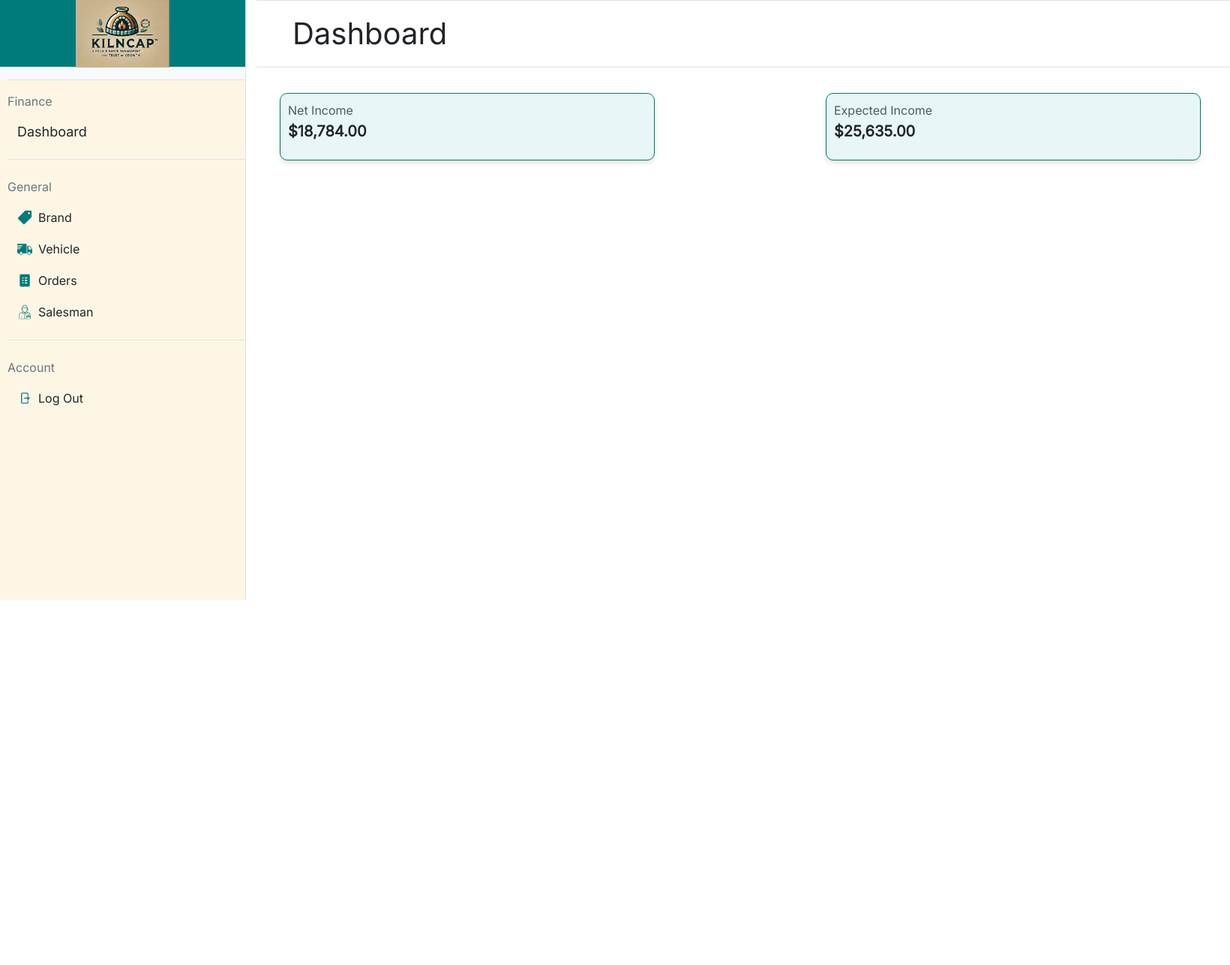
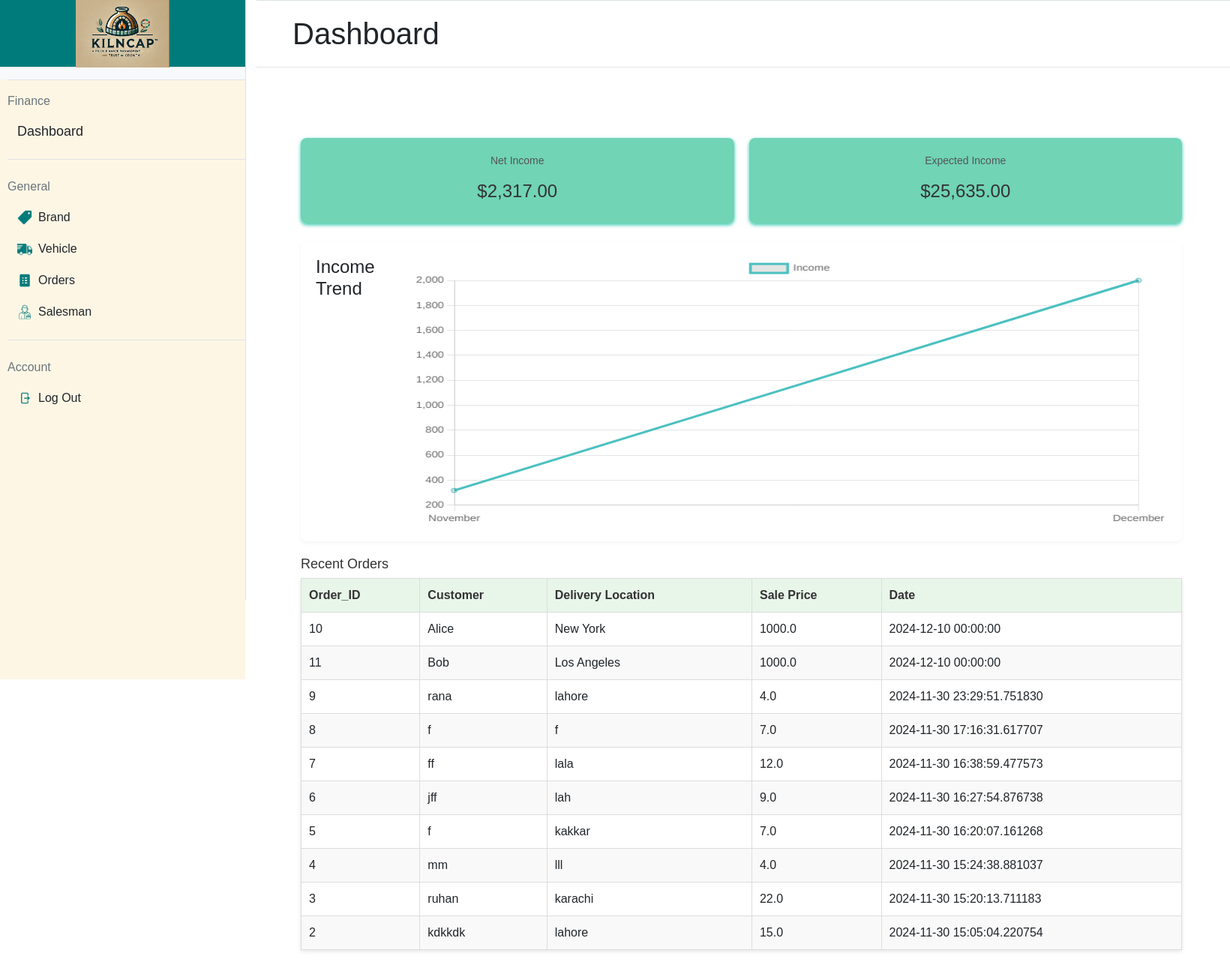
Before and after one commit to jazilarfin/SDA-Project-Final, a Flask app: page /dashboard in a window 1640 px wide. Shown: the whole page at 75% size. Before the commit the page ends 800 px from the top, so only its background shows below. Run offline with Flask 3, Linux system fonts and the light colour scheme.

Commit message:
graph added pages ratio adjust negative check

```diff
--- a/app.py
+++ b/app.py
@@ -1,6 +1,8 @@
 from flask import Flask, render_template, request, redirect, url_for, flash
 from flask_sqlalchemy import SQLAlchemy
 from datetime import datetime
+from sqlalchemy.sql import extract
+from sqlalchemy import func
 import os
 
 app = Flask(__name__)
@@ -194,7 +196,25 @@
 
 @app.route('/dashboard')
 def dashboard():
-    return render_template('dashboard.html')
+
+   recent_orders = Order.query.order_by(Order.order_date.desc()).limit(10).all()
+   net_income = db.session.query(func.sum(Order.total_amount)).scalar() or 0
+   sales = db.session.query(
+        extract('month', Order.order_date).label('month'),
+        db.func.sum(Order.total_amount).label('total_sales')
+    ).group_by(
+        extract('month', Order.order_date)
+    ).order_by('month').all()
+
+
+   import calendar
+
+   labels = [calendar.month_name[int(row[0])] for row in sales]
+
+   values = [row[1] for row in sales]  # Total sales
+   return render_template("dashboard.html",net_income=net_income,recent_orders=recent_orders, labels=labels, values=values)
+    #return render_template('dashboard.html')
+
 
 
 
--- a/static/dashboard.css
+++ b/static/dashboard.css
@@ -1,18 +1,104 @@
-.container {
-  margin-top: -20px; /* Moves the elements upward */
+/* Ensure all elements use border-box sizing */
+* {
+  margin: 0;
+  padding: 0;
+  box-sizing: border-box;
 }
 
-.custom-card {
-  width: 500px; /* Increased width */
-  height: 90px; /* Reduced height */
-  background-color: #e8f6f8;
-  border: 1px solid #00796b;
-  border-radius: 10px;
-  box-shadow: 0 4px 6px rgba(0, 0, 0, 0.1);
-  display: flex; /* Ensures content aligns properly */
-  align-items: left; /* Centers content vertically */
+body {
+  font-family: Arial, sans-serif;
+  overflow-x: hidden; /* Prevent horizontal scrolling */
+  padding: auto;
+  flex-direction: column;
 }
 
-.card-body {
-  padding: 10px; /* Adjusted padding for smaller height */
+/* Main Dashboard Styling */
+.dashboard {
+  padding: 20px;
+  margin-left: 20px; /* Adjust for sidebar */
+  margin-right: 20px;
+  background-color: #ffffff;
+  min-height: 100vh;
 }
+
+/* Header */
+.header h1 {
+  font-size: 24px;
+  color: #333;
+}
+
+/* Stats Section */
+.stats {
+  display: flex;
+  gap: 20px;
+  margin: 20px 0;
+}
+
+.stat-box {
+  flex: 1;
+  padding: 20px;
+  background: #21bd8ca4;
+  border-radius: 8px;
+  text-align: center;
+  box-shadow: 0 2px 5px rgba(2, 186, 159, 0.811);
+}
+
+.stat-box p {
+  font-size: 14px;
+  color: #555;
+}
+
+.stat-box h2 {
+  font-size: 24px;
+  color: #333;
+}
+
+/* Chart Section */
+.container {
+  margin: 20px 0;
+  background: #fff;
+  padding: 20px;
+  border-radius: 8px;
+  box-shadow: 0 2px 5px rgba(160, 155, 155, 0.1);
+}
+
+canvas {
+  width: 100% !important; /* Ensure the canvas fits within its container */
+  height: auto !important;
+}
+
+/* Recent Orders Section */
+.recent-orders {
+  margin-top: 20px;
+}
+
+.recent-orders h2 {
+  font-size: 18px;
+  color: #333;
+}
+
+.recent-orders table {
+  width: 100%;
+  border-collapse: collapse;
+  background: #fff;
+  box-shadow: 0 2px 5px rgba(0, 0, 0, 0.1);
+}
+
+.recent-orders table thead {
+  background: #e8f5e9;
+}
+
+.recent-orders table th,
+.recent-orders table td {
+  padding: 10px;
+  text-align: left;
+  border: 1px solid #ddd;
+}
+
+.recent-orders table th {
+  color: #333;
+}
+
+.recent-orders table tbody tr:nth-child(even) {
+  background: #f9f9f9;
+}
--- a/templates/dashboard.html
+++ b/templates/dashboard.html
@@ -8,23 +8,73 @@
 {% block mainheading %}
 Dashboard
 {% endblock %}
+
 {% block maincontent %}
-<div class="container  d-flex justify-content-between">
-    <!-- Net Income -->
-    <div class="card custom-card">
-        <div class="card-body">
-            <p class="text-muted mb-1">Net Income</p>
-            <h5 class="fw-bold">$18,784.00</h5>
-        </div>
+<div class="dashboard">
+  <div class="header">
+    <h1></h1>
+  </div>
+  <div class="stats">
+    <div class="stat-box">
+      <p>Net Income</p>
+      <h2>${{ "{:,.2f}".format(net_income) }}</h2>
     </div>
+    <div class="stat-box">
+      <p>Expected Income</p>
+      <h2>$25,635.00</h2>
+    </div>
+  </div>
+  <div class="container mt-4">
+    <h4>Income Trend</h4>
+    <canvas id="lineChart" width="900" height="400"></canvas>
+</div>
 
-    <!-- Expected Income -->
-    <div class="card custom-card">
-        <div class="card-body">
-            <p class="text-muted mb-1">Expected Income</p>
-            <h5 class="fw-bold">$25,635.00</h5>
-        </div>
-    </div>
+<script src="https://cdn.jsdelivr.net/npm/chart.js"></script>
+<script>
+    var ctx = document.getElementById("lineChart").getContext("2d");
+    var LineChart = new Chart(ctx, {
+        type: "line",
+        data: {
+            labels: {{ labels | tojson }},
+            datasets: [{
+                label: "Income",
+                data: {{ values | tojson }},
+                fill: false,
+                borderColor: "rgb(75, 192, 192)",
+                tension: 0.1
+            }]
+        },
+        options: {
+            responsive: true
+        }
+    });
+</script>
+<div class="recent-orders">
+    <h2>Recent Orders</h2>
+    <table>
+        <thead>
+            <tr>
+                <th>Order_ID</th>
+                <th>Customer</th>
+                <th>Delivery Location</th>
+                <th>Sale Price</th>
+                <th>Date</th>
+            </tr>
+        </thead>
+        <tbody>
+            {% for order in recent_orders %}
+            <tr>
+                <td>{{ order.id }}</td>
+                <td>{{ order.customer_name }}</td>
+                <td>{{ order.customer_address }}</td>
+                <td>{{ order.total_amount }}</td>
+                <td>{{ order.order_date}}</td>
+            </tr>
+            {% endfor %}
+        </tbody>
+    </table>
+</div>
+
 </div>
 
 {% endblock %}
--- a/templates/order_details.html
+++ b/templates/order_details.html
@@ -12,7 +12,7 @@
 {% block maincontent %}
 
 <nav class="navbar navbar-expand-lg"
-    style="background-color: #007b7b; border-radius: 10px; padding: 5px 15px; height: 45px; width: 100%;">
+    style="background-color: #007b7b; border-radius: 10px; padding: 5px 15px; height: 45px; width: 80%;">
     <div class="container-fluid d-flex align-items-center">
         <div class="collapse navbar-collapse" id="navbarNav">
             <ul class="navbar-nav d-flex align-items-center">
@@ -41,7 +41,7 @@
 
 
 
-<div class="d-flex flex-column gap-4" style="padding-top: 10px;">
+<div class="d-flex flex-column gap-4" style="padding-top: 10px ; width:80%">
     <!-- Customer Details Section -->
     <div class="card mb-4" >
         <div class="card-header text-white" style="background-color: #007B7B;">
@@ -149,7 +149,7 @@
         </div>
     </div>
 </div>
-<div class="text-center" style=" padding-bottom: 50px;  ">
+<div class="text-center" style=" padding-bottom: 50px; padding-right: 30%;  ">
     <!-- <button type="button" class="btn btn-danger" style="width: 200px;">Edit</button> -->
     <a href="{{ url_for('edit_order', order_id=order.id) }}" class="btn btn-warning">Edit Order</a>
 
--- a/templates/orders.html
+++ b/templates/orders.html
@@ -37,7 +37,7 @@
                         Filter
                     </button>
                 </td>
-                <td style="padding-left: 380px;padding-top:15px">
+                <td style="padding-left: 310px;padding-top:15px">
                     <button class="styled-button" name="button" value="add_order">
                         <img src="/static/icons/add-icon.png" alt="Icon" class="button-icon">
                         <div style="color:#007B7B">Add Order</div>
```
Also changed, not shown: templates/add_order.html (+7 -7 lines), templates/edit_order.html (+7 -7 lines), instance/database.db.
